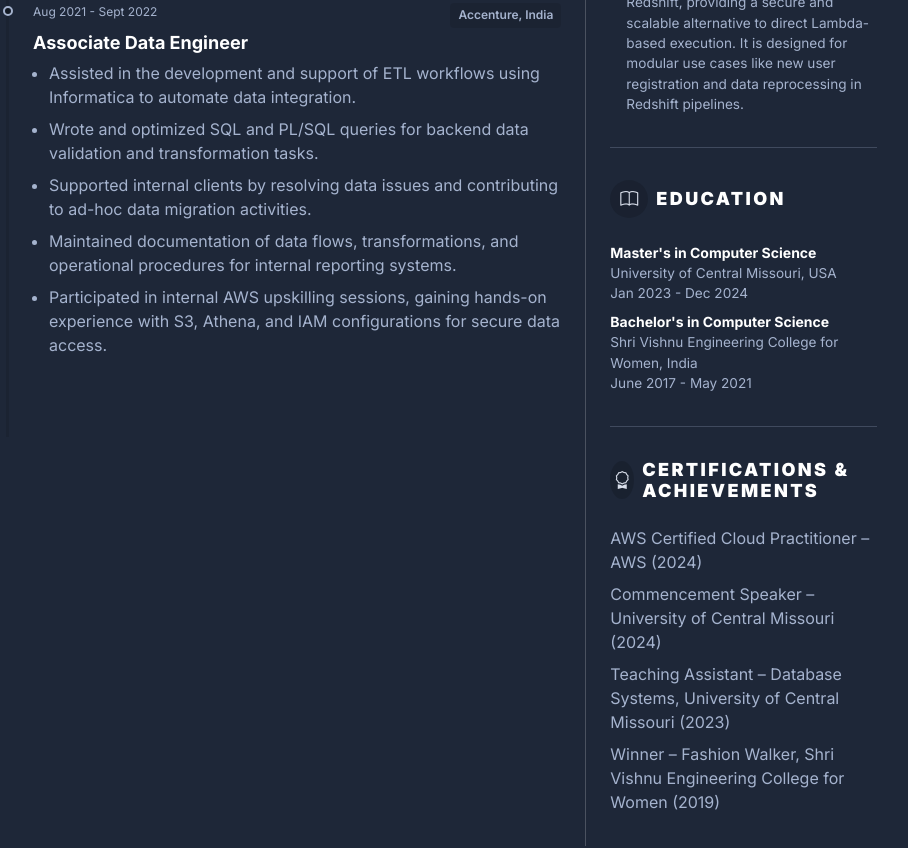
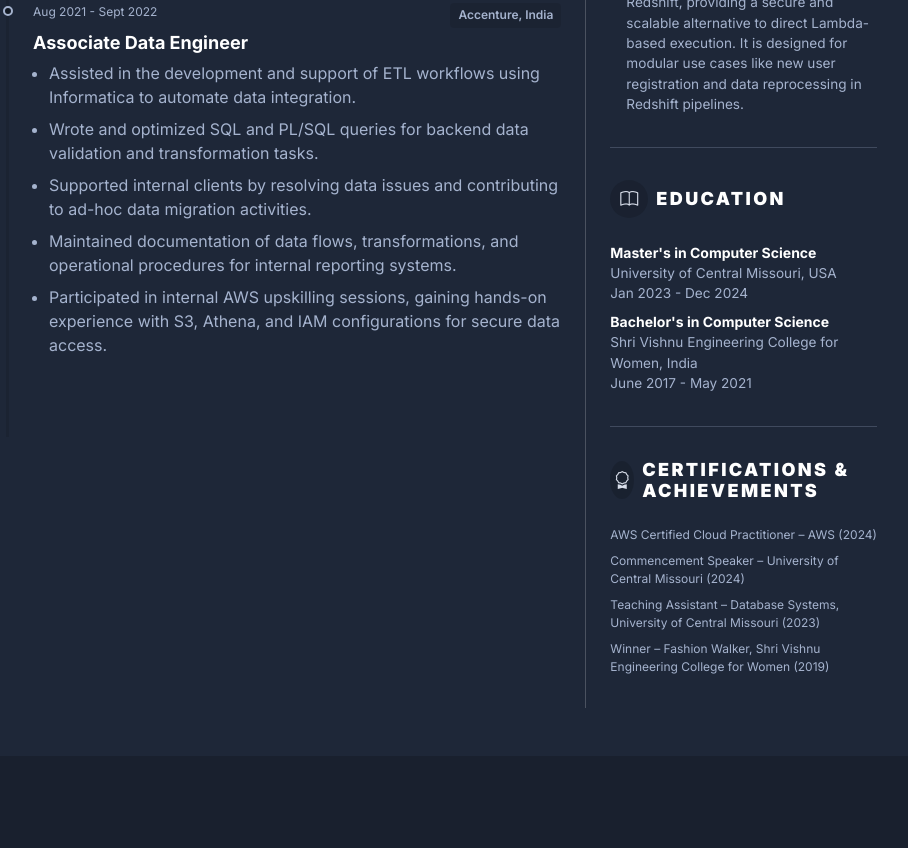
Before and after one commit to saradavarma/saradavarma.github.io, a plain HTML site: page index.html in a window 1280 px wide. Shown: the part 1388-2236 px from the top of the page, without its empty margins (205-1113 px from the left). After the commit the page ends 2144 px from the top, so only its background shows below. Drawn offline with nearby package versions, Linux system fonts and the light colour scheme.

Commit message:
BigChange2

```diff
--- a/index.html
+++ b/index.html
@@ -215,7 +215,7 @@
   										<h3 class="resume-section-heading text-uppercase py-2 py-lg-3 py-3">
     										<i class="resume-section-heading-icon bi bi-award me-2"></i>Certifications & Achievements
  										</h3>
-  										<ul class="list-unstyled resume-award-list">
+  										<ul class="list-unstyled resume-award-list small">
     										<li class="mb-2">AWS Certified Cloud Practitioner – AWS (2024)</li>
     										<li class="mb-2">Commencement Speaker – University of Central Missouri (2024)</li>
     										<li class="mb-2">Teaching Assistant – Database Systems, University of Central Missouri (2023)</li>
```
